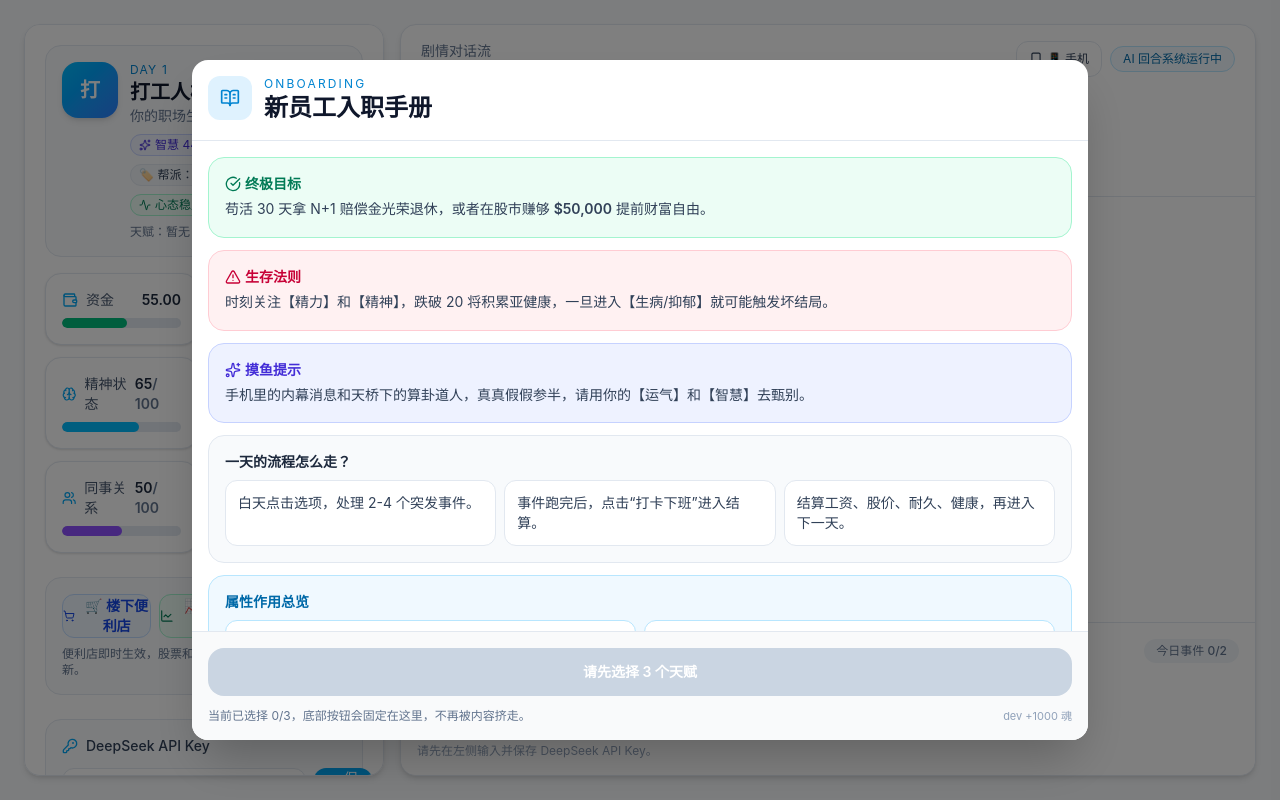
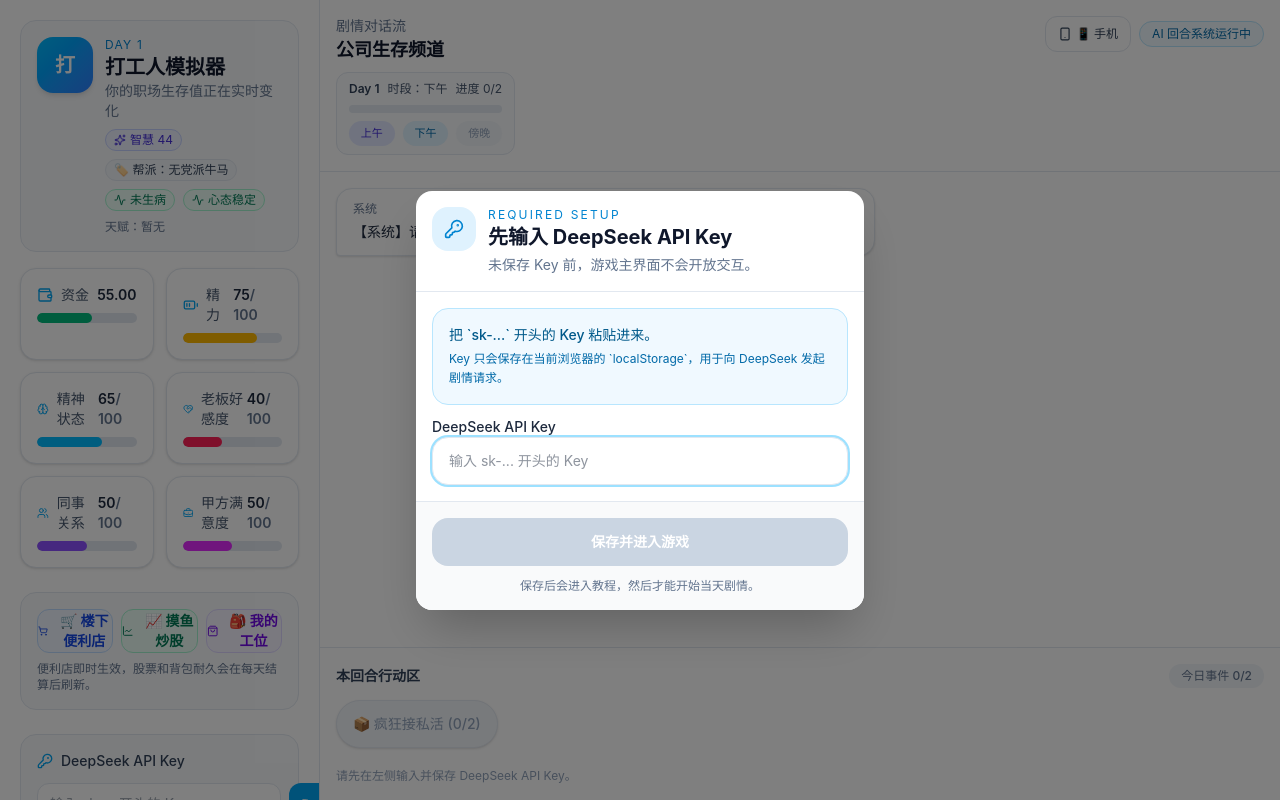
Before and after one commit to qingxu620/dagongren-simulator, a React (Vite) app: page / in a window 1280 px wide. Built offline with nearby package versions, Linux system fonts and the light colour scheme.

Commit message:
修复手机端

```diff
--- a/src/App.jsx
+++ b/src/App.jsx
@@ -1,5 +1,6 @@
 import { useCallback, useEffect, useMemo, useRef, useState } from 'react'
 import AchievementGalleryModal from './components/AchievementGalleryModal'
+import ApiKeyGateModal from './components/ApiKeyGateModal'
 import BackpackModal from './components/BackpackModal'
 import ChatPanel from './components/ChatPanel'
 import EndgameSummaryModal from './components/EndgameSummaryModal'
@@ -952,6 +953,7 @@
   const [apiKey, setApiKey] = useState('')
   const [apiKeyInput, setApiKeyInput] = useState('')
   const [apiKeyStatus, setApiKeyStatus] = useState('')
+  const [isApiKeyBootstrapped, setIsApiKeyBootstrapped] = useState(false)
   const [hasStarted, setHasStarted] = useState(false)
   const [talents, setTalents] = useState([])
 
@@ -1056,6 +1058,7 @@
       setApiKeyInput(storedKey)
       setApiKeyStatus('检测到本地已保存 Key。')
     }
+    setIsApiKeyBootstrapped(true)
   }, [])
 
   const hasApiKey = Boolean(apiKey)
@@ -2360,12 +2363,13 @@
 
   const isLowHealthWarning = gameState.energy < 20 || gameState.sanity < 20
   const isHallucinationMode = gameState.sanity < 20
+  const showApiKeyGate = isApiKeyBootstrapped && !hasApiKey
+  const sidebarToneClass = isHallucinationMode ? 'bg-violet-50/90' : 'bg-white'
+  const mainToneClass = isHallucinationMode ? 'bg-violet-50/70' : 'bg-white'
 
   return (
     <div
-      className={`h-[100dvh] overflow-hidden overscroll-none px-3 py-3 text-slate-800 sm:px-6 sm:py-6 ${
-        isHallucinationMode ? 'bg-violet-100/80' : 'bg-slate-50'
-      } ${
+      className={`h-[100dvh] w-full flex flex-col overflow-hidden bg-slate-50 text-slate-800 md:flex-row ${
         isScreenShaking ? 'animate-screen-shake' : ''
       }`}
     >
@@ -2373,7 +2377,9 @@
 
       {isLowHealthWarning ? <div className="pointer-events-none fixed inset-0 z-40 animate-vignette-alert" /> : null}
 
-      <div className="mx-auto flex h-full min-h-0 w-full max-w-7xl flex-col gap-3 lg:grid lg:grid-cols-[360px_1fr] lg:gap-4">
+      <div
+        className={`modal-scroll w-full shrink-0 flex max-h-[45dvh] min-h-0 flex-col overflow-y-auto overscroll-contain border-b border-slate-200 ${sidebarToneClass} md:w-80 md:h-full md:max-h-full md:border-b-0 md:border-r`}
+      >
         <SidebarStats
           gameState={gameState}
           healthState={healthState}
@@ -2390,8 +2396,10 @@
           apiKeyStatus={apiKeyStatus}
           isHallucinationMode={isHallucinationMode}
         />
-
-        <div className="relative flex min-h-0 flex-1 flex-col overflow-hidden rounded-2xl border border-slate-200 bg-white shadow-md lg:h-full">
+      </div>
+
+      <div className={`relative flex-1 flex min-h-0 min-w-0 flex-col overflow-hidden ${mainToneClass}`}>
+        <div className="flex-1 flex min-h-0 min-w-0 flex-col">
           <ChatPanel
             messages={messages}
             isLoading={isLoading}
@@ -2405,6 +2413,7 @@
             unreadPhoneCount={unreadPhoneCount}
             loadingHint={loadingHint}
           />
+        </div>
         <InputBar
           options={currentOptions}
           onSelectOption={handleSelectOption}
@@ -2429,7 +2438,6 @@
           onRejectInvestment={handleRejectInvestment}
         />
       </div>
-      </div>
 
       <ShopModal
         isOpen={isShopOpen}
@@ -2479,8 +2487,16 @@
 
       <PhoneDrawer isOpen={isPhoneOpen} onClose={handleClosePhone} messages={phoneMessages} />
 
+      <ApiKeyGateModal
+        isOpen={showApiKeyGate}
+        apiKeyInput={apiKeyInput}
+        onApiKeyInputChange={setApiKeyInput}
+        onSaveApiKey={handleSaveApiKey}
+        apiKeyStatus={apiKeyStatus}
+      />
+
       <TutorialModal
-        isOpen={isTutorialOpen}
+        isOpen={hasApiKey && isTutorialOpen}
         onConfirm={handleConfirmTutorial}
         soulPoints={soulPoints}
         talentChoices={talentSelection.choices}
--- /dev/null
+++ b/src/components/ApiKeyGateModal.jsx
@@ -0,0 +1,76 @@
+import { KeyRound } from 'lucide-react'
+import { ModalBody, ModalFooter, ModalHeader, ModalShell } from './ModalShell'
+
+function ApiKeyGateModal({ isOpen, apiKeyInput, onApiKeyInputChange, onSaveApiKey, apiKeyStatus }) {
+  const canSubmit = Boolean(apiKeyInput.trim())
+
+  return (
+    <ModalShell
+      isOpen={isOpen}
+      closeOnOverlay={false}
+      closeOnEscape={false}
+      zIndexClass="z-[90]"
+      panelClassName="sm:max-w-md"
+    >
+      <form
+        className="flex min-h-0 flex-1 flex-col"
+        onSubmit={(event) => {
+          event.preventDefault()
+          if (!canSubmit) {
+            return
+          }
+          onSaveApiKey()
+        }}
+      >
+        <ModalHeader>
+          <div className="flex items-start gap-3">
+            <div className="grid h-11 w-11 shrink-0 place-items-center rounded-2xl bg-sky-100 text-sky-600">
+              <KeyRound size={20} />
+            </div>
+            <div>
+              <p className="text-xs uppercase tracking-[0.18em] text-sky-600">Required Setup</p>
+              <h2 className="text-xl font-bold text-slate-900">先输入 DeepSeek API Key</h2>
+              <p className="mt-1 text-sm text-slate-500">未保存 Key 前，游戏主界面不会开放交互。</p>
+            </div>
+          </div>
+        </ModalHeader>
+
+        <ModalBody className="text-sm text-slate-700">
+          <div className="rounded-2xl border border-sky-200 bg-sky-50 p-4">
+            <p className="font-medium text-sky-800">把 `sk-...` 开头的 Key 粘贴进来。</p>
+            <p className="mt-1 text-xs leading-relaxed text-sky-700">
+              Key 只会保存在当前浏览器的 `localStorage`，用于向 DeepSeek 发起剧情请求。
+            </p>
+          </div>
+
+          <label className="block space-y-2">
+            <span className="text-sm font-medium text-slate-800">DeepSeek API Key</span>
+            <input
+              type="password"
+              value={apiKeyInput}
+              onChange={(event) => onApiKeyInputChange(event.target.value)}
+              autoFocus
+              className="h-12 w-full rounded-2xl border border-slate-200 bg-white px-4 text-sm text-slate-800 outline-none ring-sky-300/70 transition focus:ring-2"
+              placeholder="输入 sk-... 开头的 Key"
+            />
+          </label>
+
+          {apiKeyStatus ? <p className="text-xs text-sky-600">{apiKeyStatus}</p> : null}
+        </ModalBody>
+
+        <ModalFooter className="space-y-3">
+          <button
+            type="submit"
+            disabled={!canSubmit}
+            className="h-12 w-full rounded-2xl bg-sky-500 px-4 text-sm font-semibold text-white transition hover:bg-sky-400 disabled:cursor-not-allowed disabled:bg-slate-300"
+          >
+            保存并进入游戏
+          </button>
+          <p className="text-center text-xs text-slate-500">保存后会进入教程，然后才能开始当天剧情。</p>
+        </ModalFooter>
+      </form>
+    </ModalShell>
+  )
+}
+
+export default ApiKeyGateModal
--- a/src/components/ChatPanel.jsx
+++ b/src/components/ChatPanel.jsx
@@ -71,7 +71,7 @@
 
   return (
     <div className="flex min-h-0 flex-1 flex-col overflow-hidden">
-      <header className="shrink-0 flex flex-wrap items-start justify-between gap-3 border-b border-slate-200 px-5 py-4">
+      <header className="shrink-0 flex flex-wrap items-start justify-between gap-3 border-b border-slate-200 px-4 py-4">
         <div>
           <p className="text-sm text-slate-500">剧情对话流</p>
           <h2 className="text-lg font-bold text-slate-900">公司生存频道</h2>
@@ -139,7 +139,7 @@
         </div>
       </header>
 
-      <section className="chat-panel-scroll min-h-0 flex-1 overflow-y-auto overscroll-contain p-5 pb-32 touch-pan-y">
+      <section className="chat-panel-scroll min-h-0 flex-1 overflow-y-auto overscroll-contain p-4 pb-32 touch-pan-y">
         {messages.map((message) => {
           const isPlayer = message.role === 'player'
 
--- a/src/components/InputBar.jsx
+++ b/src/components/InputBar.jsx
@@ -49,7 +49,7 @@
               : null
 
   return (
-    <footer className="input-bar-safe-area sticky bottom-0 z-10 shrink-0 border-t border-slate-200 bg-white p-4">
+    <footer className="input-bar-safe-area z-10 shrink-0 border-t border-slate-200 bg-white p-4">
       <div className="mb-3 flex flex-wrap items-center justify-between gap-2">
         <p className="text-sm font-semibold text-slate-700">{isInvestmentInputMode ? '投资决策区' : '本回合行动区'}</p>
         <span className="rounded-full bg-slate-100 px-3 py-1 text-xs font-medium text-slate-500">
--- a/src/components/SidebarStats.jsx
+++ b/src/components/SidebarStats.jsx
@@ -103,7 +103,7 @@
   }, [])
 
   return (
-    <aside className="w-full rounded-2xl border border-slate-200 bg-white p-4 shadow-md md:h-full md:overflow-y-auto md:p-5">
+    <aside className="min-h-0 w-full flex flex-col p-4 md:h-full md:p-5">
       <div className="mb-4 rounded-2xl border border-slate-200 bg-slate-50 p-4">
         <div className="flex items-start gap-3">
           <div className="grid h-14 w-14 shrink-0 place-items-center rounded-2xl bg-gradient-to-br from-sky-400 to-blue-500 text-xl font-bold text-white shadow-md">
```
Lines whose indentation alone changed are shown as unchanged.
